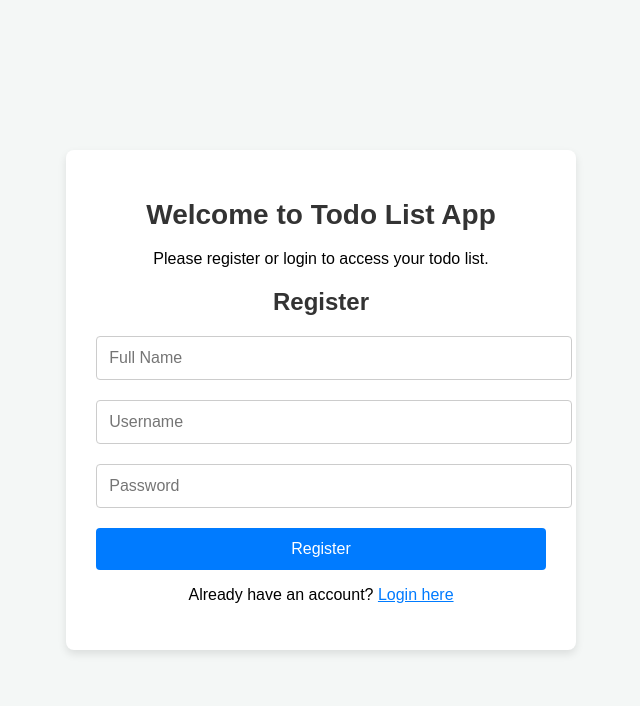
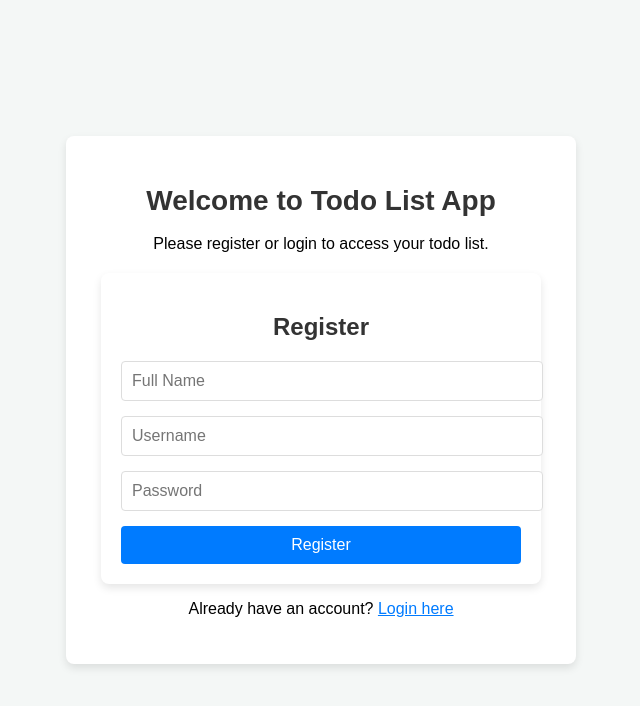
Before and after one commit to kdeelz/authtodo, a React (Create React App) app: page / in a window 1280 px wide. Both pictures are taken after a click on the button "Register here". Shown: the top 706 px of the page, without its empty margins (369-1009 px from the left). Built offline with nearby package versions, Linux system fonts and the light colour scheme.

Commit message:
Adding Yup Validations

```diff
--- a/package.json
+++ b/package.json
@@ -6,10 +6,12 @@
     "@testing-library/jest-dom": "^5.17.0",
     "@testing-library/react": "^13.4.0",
     "@testing-library/user-event": "^13.5.0",
+    "formik": "^2.4.6",
     "react": "^18.3.1",
     "react-dom": "^18.3.1",
     "react-scripts": "5.0.1",
-    "web-vitals": "^2.1.4"
+    "web-vitals": "^2.1.4",
+    "yup": "^1.4.0"
   },
   "scripts": {
     "start": "react-scripts start",
--- a/src/components/RegisterForm.js
+++ b/src/components/RegisterForm.js
@@ -1,55 +1,76 @@
-import React, { useState } from 'react';
+import React from 'react';
 import { useAuth } from '../controller/AuthContext';
-import '../css/Registerform.css'; // Assuming you have the CSS file
+import { Formik, Form, Field, ErrorMessage } from 'formik';
+import * as Yup from 'yup';
+import '../css/Registerform.css'; // Ensure the CSS file is correctly imported
 
 const RegisterForm = () => {
-  const [name, setName] = useState('');
-  const [username, setUsername] = useState('');
-  const [password, setPassword] = useState('');
   const { register, message } = useAuth();
 
-  const handleSubmit = (e) => {
-    e.preventDefault();
-    register(username, password);
-  };
+  // Yup validation schema
+  const validationSchema = Yup.object({
+    name: Yup.string().required('Full Name is required'),
+    username: Yup.string().required('Username is required'),
+    password: Yup.string()
+      .min(6, 'Password must be at least 6 characters')
+      .required('Password is required'),
+  });
 
   return (
-    <form className="register-form" onSubmit={handleSubmit}>
+    <Formik
+      initialValues={{ name: '', username: '', password: '' }}
+      validationSchema={validationSchema}
+      onSubmit={(values, { setSubmitting }) => {
+        register(values.username, values.password);
+        setSubmitting(false); // Allow form submission
+      }}
+    >
+      {({ isSubmitting }) => (
+        <Form className="register-form">
           <h2 className="form-title">Register</h2>
 
           <div className="input-group">
-        <input
+            <Field
               type="text"
+              name="name"
               className="form-input"
               placeholder="Full Name"
-          value={name}
-          onChange={(e) => setName(e.target.value)}
             />
+            <ErrorMessage name="name" component="div" className="error-message" />
           </div>
 
           <div className="input-group">
-        <input
+            <Field
               type="text"
+              name="username"
               className="form-input"
               placeholder="Username"
-          value={username}
-          onChange={(e) => setUsername(e.target.value)}
             />
+            <ErrorMessage name="username" component="div" className="error-message" />
           </div>
 
           <div className="input-group">
-        <input
+            <Field
               type="password"
+              name="password"
               className="form-input"
               placeholder="Password"
-          value={password}
-          onChange={(e) => setPassword(e.target.value)}
             />
+            <ErrorMessage name="password" component="div" className="error-message" />
           </div>
 
-      <button type="submit" className="form-button">Register</button>
-      {message && <p className="message">{message}</p>}
-    </form>
+          <button type="submit" className="form-button" disabled={isSubmitting}>
+            Register
+          </button>
+
+          {message && (
+            <p className={`message ${message.includes('success') ? 'success' : 'error'}`}>
+              {message}
+            </p>
+          )}
+        </Form>
+      )}
+    </Formik>
   );
 };
 
--- a/src/components/TodoList.js
+++ b/src/components/TodoList.js
@@ -52,6 +52,7 @@ export const TodoList = () => {
 
   return (
     <div className="todo-container">
+      <h1 className="welcome-message">Welcome, {currentUser}!</h1> {/* Display username */}
       <h3 className="todo-title">Your Todo List</h3>
 
       <form className="todo-form" onSubmit={addTodo}>
--- a/src/controller/AuthContext.js
+++ b/src/controller/AuthContext.js
@@ -5,14 +5,13 @@ const AuthContext = createContext();
 
 export const AuthProvider = ({ children }) => {
   const [isAuthenticated, setIsAuthenticated] = useState(false);
-  const [message, setMessage] = useState('');
   const [currentUser, setCurrentUser] = useState(null);
 
   const register = (username, password) => {
     localStorage.setItem(username, JSON.stringify({ username, password, todos: [] }));
     setIsAuthenticated(true);
     setCurrentUser(username);
-    setMessage('Registration successful! You are now logged in.');
+    alert('Registration successful! You are now logged in.'); // Alert for registration success
   };
 
   const login = (username, password) => {
@@ -20,20 +19,20 @@ export const AuthProvider = ({ children }) => {
     if (storedUser && storedUser.username === username && storedUser.password === password) {
       setIsAuthenticated(true);
       setCurrentUser(username);
-      setMessage('Login successful! Welcome back.');
+      alert('Login successful! Welcome back.'); // Alert for login success
     } else {
-      setMessage('Invalid username or password. Please try again.');
+      alert('Invalid username or password. Please try again.'); // Alert for login failure
     }
   };
 
   const logout = () => {
     setIsAuthenticated(false);
     setCurrentUser(null);
-    setMessage('You have successfully logged out.');
+    alert('You have successfully logged out.'); // Alert for logout
   };
 
   return (
-    <AuthContext.Provider value={{ isAuthenticated, register, login, logout, message, currentUser }}>
+    <AuthContext.Provider value={{ isAuthenticated, register, login, logout, currentUser }}>
       {children}
     </AuthContext.Provider>
   );
--- a/src/css/Registerform.css
+++ b/src/css/Registerform.css
@@ -1,60 +1,49 @@
 /* src/css/Registerform.css */
-
-body {
-  font-family: 'Arial', sans-serif;
-  background-color: #f4f7f6;
-  display: flex;
-  justify-content: center;
-  align-items: center;
-  height: 100vh;
-  margin: 0;
-}
-
-.login-form {
+.register-form {
+  max-width: 400px;
+  margin: 0 auto;
+  padding: 20px;
   background-color: #fff;
   border-radius: 8px;
   box-shadow: 0 4px 8px rgba(0, 0, 0, 0.1);
-  padding: 30px;
-  width: 100%;
-  max-width: 400px;
 }
 
 .form-title {
   font-size: 24px;
-  font-weight: 600;
+  font-weight: bold;
+  color: #333;
+  text-align: center;
   margin-bottom: 20px;
-  text-align: center;
-  color: #333;
 }
 
 .input-group {
-  margin-bottom: 20px;
+  margin-bottom: 15px;
 }
 
 .form-input {
   width: 100%;
-  padding: 12px;
+  padding: 10px;
+  border: 1px solid #ddd;
   border-radius: 4px;
-  border: 1px solid #ccc;
   font-size: 16px;
-  transition: border-color 0.3s ease;
 }
 
-.form-input:focus {
-  border-color: #007bff;
-  outline: none;
+.error-message {
+  color: #d9534f;
+  font-size: 14px;
+  margin-top: 5px;
 }
 
 .form-button {
   width: 100%;
-  padding: 12px;
+  padding: 10px;
   background-color: #007bff;
-  color: white;
+  color: #fff;
   border: none;
   border-radius: 4px;
   font-size: 16px;
   cursor: pointer;
-  transition: background-color 0.3s ease;
+  transition: background-color 0.3s;
 }
 
 .form-button:hover {
@@ -62,8 +51,20 @@ body {
 }
 
 .message {
-  margin-top: 15px;
-  font-size: 14px;
-  color: #e74c3c;
-  text-align: center;
+  padding: 10px;
+  border-radius: 4px;
+  margin-top: 10px;
+  font-size: 16px;
 }
+
+.message.success {
+  background-color: #d4edda;
+  color: #155724;
+  border: 1px solid #c3e6cb;
+}
+
+.message.error {
+  background-color: #f8d7da;
+  color: #721c24;
+  border: 1px solid #f5c6cb;
+}
--- a/src/css/TodoList.css
+++ b/src/css/TodoList.css
@@ -1,51 +1,51 @@
 /* src/css/TodoList.css */
-
 .todo-container {
+    max-width: 800px;
+    margin: 0 auto;
+    padding: 20px;
     background-color: #f9f9f9;
-    padding: 20px;
     border-radius: 8px;
     box-shadow: 0 4px 8px rgba(0, 0, 0, 0.1);
-    max-width: 500px;
-    margin: 20px auto;
+  }
+
+  .welcome-message {
+    font-size: 24px;
+    font-weight: bold;
+    color: #333;
+    text-align: center;
+    margin-bottom: 20px;
   }
 
   .todo-title {
-    font-size: 24px;
-    font-weight: bold;
-    text-align: center;
+    font-size: 20px;
+    font-weight: 600;
+    color: #333;
     margin-bottom: 20px;
-    color: #333;
   }
 
   .todo-form {
     display: flex;
     flex-direction: column;
-    gap: 10px;
     margin-bottom: 20px;
   }
 
   .todo-input {
     padding: 10px;
+    margin-bottom: 10px;
+    border: 1px solid #ddd;
     border-radius: 4px;
-    border: 1px solid #ccc;
     font-size: 16px;
-    width: 100%;
-  }
-
-  .todo-input:focus {
-    outline: none;
-    border-color: #007bff;
   }
 
   .add-todo-button {
     padding: 10px;
     background-color: #007bff;
-    color: white;
+    color: #fff;
     border: none;
     border-radius: 4px;
     font-size: 16px;
     cursor: pointer;
-    transition: background-color 0.3s ease;
+    transition: background-color 0.3s;
   }
 
   .add-todo-button:hover {
@@ -53,44 +53,48 @@
   }
 
   .todo-list {
-    list-style: none;
+    list-style-type: none;
     padding: 0;
   }
 
   .todo-item {
     background-color: #fff;
-    padding: 15px;
+    border: 1px solid #ddd;
     border-radius: 4px;
+    margin-bottom: 10px;
+    padding: 10px;
     box-shadow: 0 2px 4px rgba(0, 0, 0, 0.1);
-    margin-bottom: 15px;
-    transition: background-color 0.3s ease;
   }
 
   .todo-item.completed {
-    background-color: #e0ffe0;
+    background-color: #e6ffe6;
   }
 
   .todo-item-title {
     font-size: 18px;
-    font-weight: bold;
-    margin: 0 0 5px;
+    font-weight: 600;
+    color: #333;
   }
 
   .todo-item-description {
+    font-size: 16px;
+    color: #666;
+  }
+
+  .toggle-todo-button,
+  .delete-todo-button {
+    padding: 8px;
+    border: none;
+    border-radius: 4px;
+    cursor: pointer;
     font-size: 14px;
-    color: #666;
-    margin: 0 0 10px;
+    margin-right: 10px;
   }
 
   .toggle-todo-button {
-    padding: 8px;
     background-color: #28a745;
-    color: white;
-    border: none;
-    border-radius: 4px;
-    cursor: pointer;
-    margin-right: 10px;
-    font-size: 14px;
+    color: #fff;
+    transition: background-color 0.3s;
   }
 
   .toggle-todo-button:hover {
@@ -98,13 +102,9 @@
   }
 
   .delete-todo-button {
-    padding: 8px;
     background-color: #dc3545;
-    color: white;
-    border: none;
-    border-radius: 4px;
-    cursor: pointer;
-    font-size: 14px;
+    color: #fff;
+    transition: background-color 0.3s;
   }
 
   .delete-todo-button:hover {
```
Also changed, not shown: 1 other file (tests, documents, lock files or other folders). Lines whose indentation alone changed are shown as unchanged.
